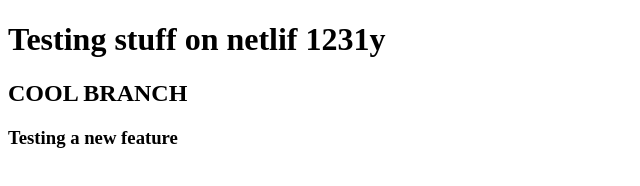
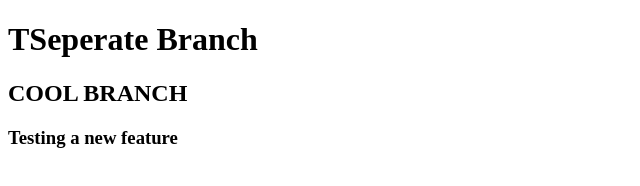
Before and after one commit to akopcz2/poc, a website: page index.html in a window 1280 px wide. Shown: the whole page, without its empty margins (0-640 px from the left). Drawn offline with Linux system fonts and the light colour scheme.

Commit message:
seperate branch

```diff
--- a/index.html
+++ b/index.html
@@ -7,7 +7,7 @@
   <title>Net</title>
 </head>
 <body>
-  <h1>Testing stuff on netlif 1231y</h1>
+  <h1>TSeperate Branch</h1>
   <h2>COOL BRANCH</h2>
   <h3>Testing a new feature</h3>
 </body>
```
